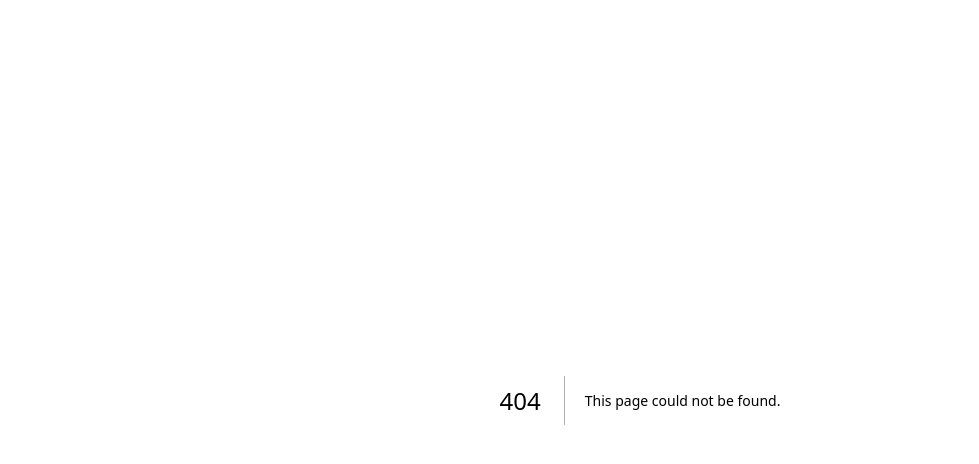
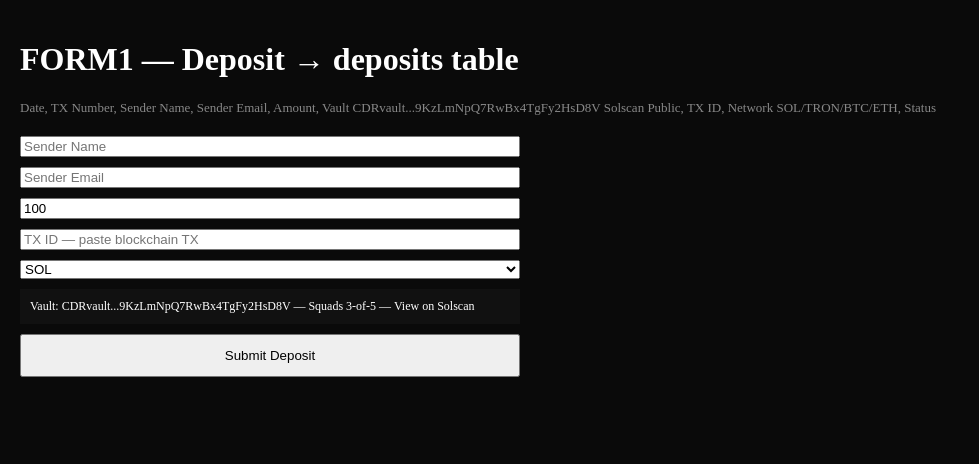
Before and after one commit to Cedars-Empire/cedars-of-wealth, a Next.js app: page /deposit in a window 1280 px wide. Before the commit this address had no page. Shown: the top 464 px of the page, without its empty margins (0-979 px from the left). Built offline with nearby package versions, Linux system fonts and the light colour scheme; no server answers.

Commit message:
Create page.tsx

```diff
--- /dev/null
+++ b/app/deposit/page.tsx
@@ -0,0 +1,44 @@
+"use client"
+import { useState } from 'react'
+import { supabase } from '../../lib/supabase'
+
+export default function Deposit() {
+  const [form, setForm] = useState({ sender_name:'', sender_email:'', amount:100, tx_id:'', network:'SOL' as any })
+  const [done, setDone] = useState(false)
+
+  async function submit() {
+    const tx_number = `TX-${Date.now()}`
+    await supabase.from('deposits').insert([{
+      tx_number,
+      sender_name: form.sender_name,
+      sender_email: form.sender_email,
+      amount: form.amount,
+      vault_address: 'CDRvault...9KzLmNpQ7RwBx4TgFy2HsD8V',
+      tx_id: form.tx_id,
+      network: form.network,
+      status: 'pending',
+      created_at: new Date().toISOString()
+    }])
+    setDone(true)
+  }
+
+  return (
+    <main style={{padding:20, background:'#0a0a0a', color:'#fff', minHeight:'100vh'}}>
+      <h1>FORM1 — Deposit → deposits table</h1>
+      <p style={{color:'#888', fontSize:13}}>Date, TX Number, Sender Name, Sender Email, Amount, Vault CDRvault...9KzLmNpQ7RwBx4TgFy2HsD8V Solscan Public, TX ID, Network SOL/TRON/BTC/ETH, Status</p>
+
+      {done ? <div style={{background:'#c8ff00', color:'#000', padding:20, borderRadius:10}}>Deposit submitted! Earnings $20.66/day activated.</div> :
+      <div style={{display:'grid', gap:10, maxWidth:500, marginTop:20}}>
+        <input placeholder="Sender Name" value={form.sender_name} onChange={e=>setForm({...form, sender_name:e.target.value})} />
+        <input placeholder="Sender Email" value={form.sender_email} onChange={e=>setForm({...form, sender_email:e.target.value})} />
+        <input type="number" placeholder="Amount" value={form.amount} onChange={e=>setForm({...form, amount:Number(e.target.value)})} />
+        <input placeholder="TX ID — paste blockchain TX" value={form.tx_id} onChange={e=>setForm({...form, tx_id:e.target.value})} />
+        <select value={form.network} onChange={e=>setForm({...form, network:e.target.value as any})}>
+          <option>SOL</option><option>TRON</option><option>BTC</option><option>ETH</option>
+        </select>
+        <div style={{background:'#111', padding:10, fontSize:12}}>Vault: CDRvault...9KzLmNpQ7RwBx4TgFy2HsD8V — Squads 3-of-5 — View on Solscan</div>
+        <button onClick={submit} style={{padding:12}}>Submit Deposit</button>
+      </div>}
+    </main>
+  )
+}
```
